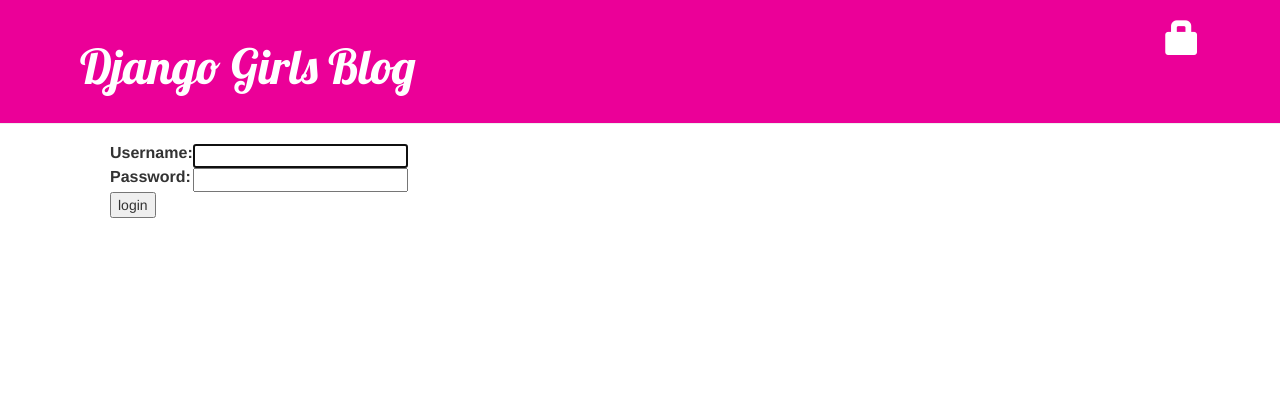
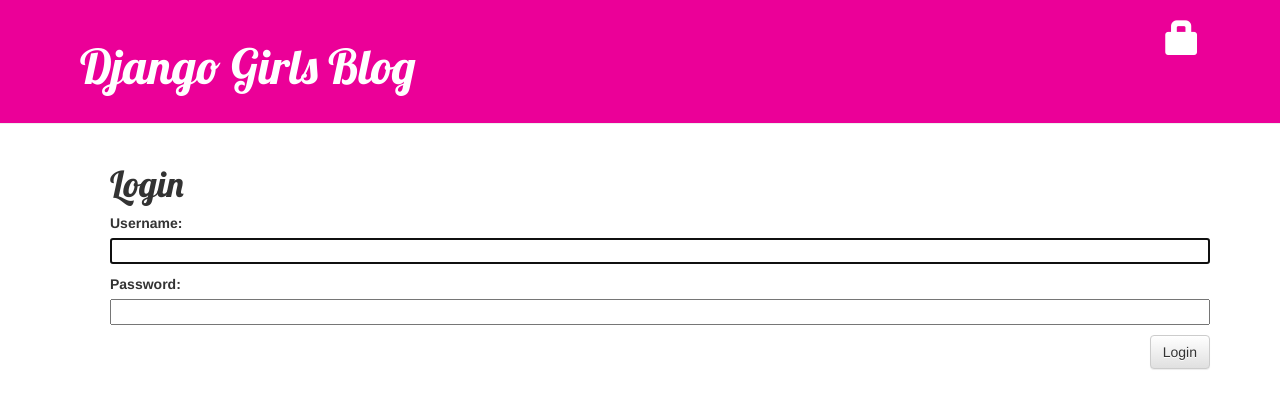
Before and after one commit to saghul/djangogirls-tutorial, a Django app: page /accounts/login/ in a window 1280 px wide. Shown: the top 409 px of the page. Run offline with Django 3.2, Linux system fonts and the light colour scheme; some libraries are stand-ins or nearby versions.

Commit message:
Better style for login form

```diff
--- a/blog/templates/registration/login.html
+++ b/blog/templates/registration/login.html
@@ -3,25 +3,17 @@
 
 {% block content %}
 
+    <h1>Login</h1>
     {% if form.errors %}
         <p>Your username and password didn't match. Please try again.</p>
     {% endif %}
 
-    <form method="post" action="{% url 'login' %}">
+    <form method="POST" action="{% url 'login' %}" class="post-form">
     {% csrf_token %}
-    <table>
-    <tr>
-        <td>{{ form.username.label_tag }}</td>
-        <td>{{ form.username }}</td>
-    </tr>
-    <tr>
-        <td>{{ form.password.label_tag }}</td>
-        <td>{{ form.password }}</td>
-    </tr>
-    </table>
+        {{ form.as_p }}
 
-    <input type="submit" value="login" />
-    <input type="hidden" name="next" value="{{ next }}" />
+        <button type="submit" value="login" class="save btn btn-default">Login</button>
+        <input type="hidden" name="next" value="{{ next }}" />
     </form>
 
 {% endblock %}
```
